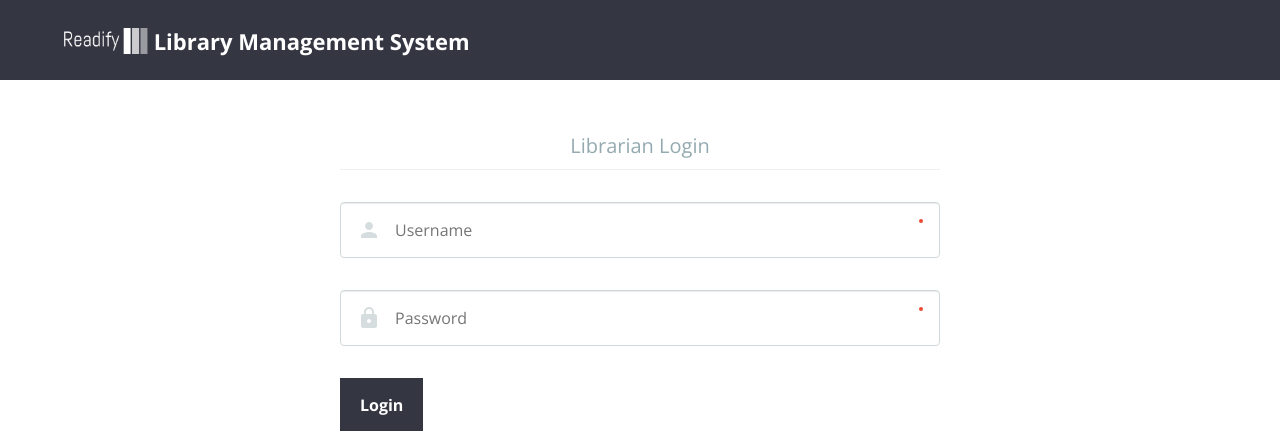
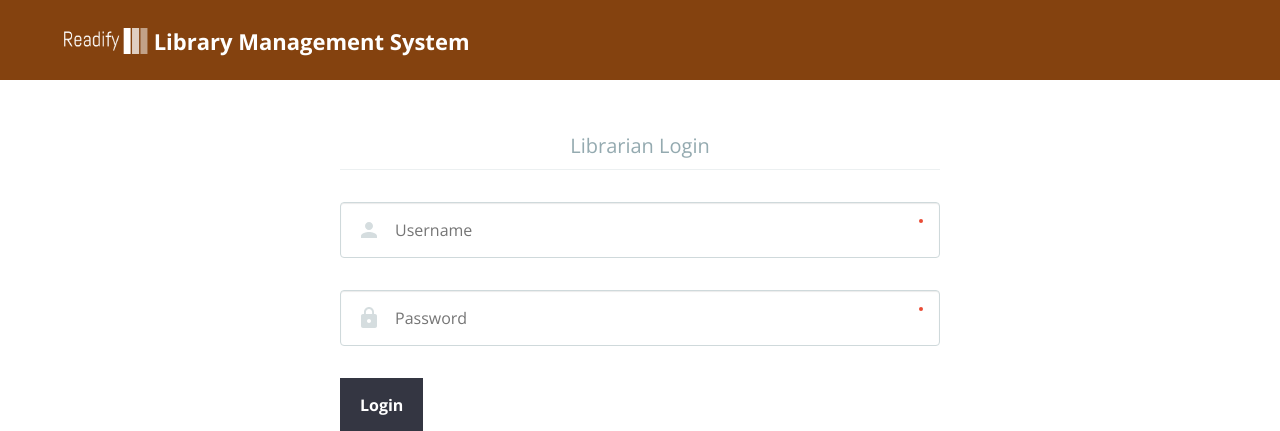
Before and after one commit to Hashara13/LBMS-Automation, a PHP site: page /librarian/index.php in a window 1280 px wide. Shown: the top 431 px of the page. Run offline with PHP 8.4, Linux system fonts and the light colour scheme.

Commit message:
minor changes

```diff
--- a/librarian/css/header_style.css
+++ b/librarian/css/header_style.css
@@ -25,7 +25,7 @@
 header {
   position: relative;
   height: 50px;
-  background: #343642;
+  background: #84420f;
 }
 
 header #cd-logo {
```
